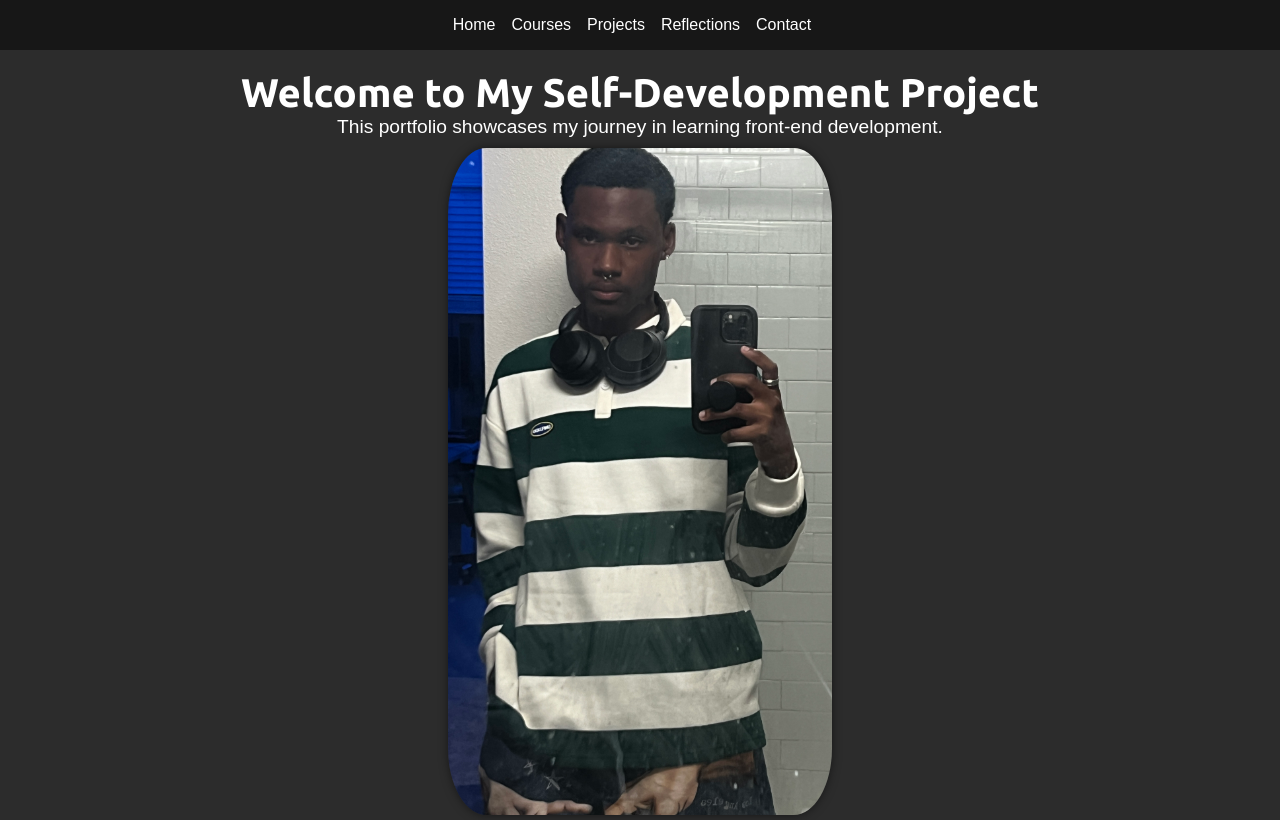
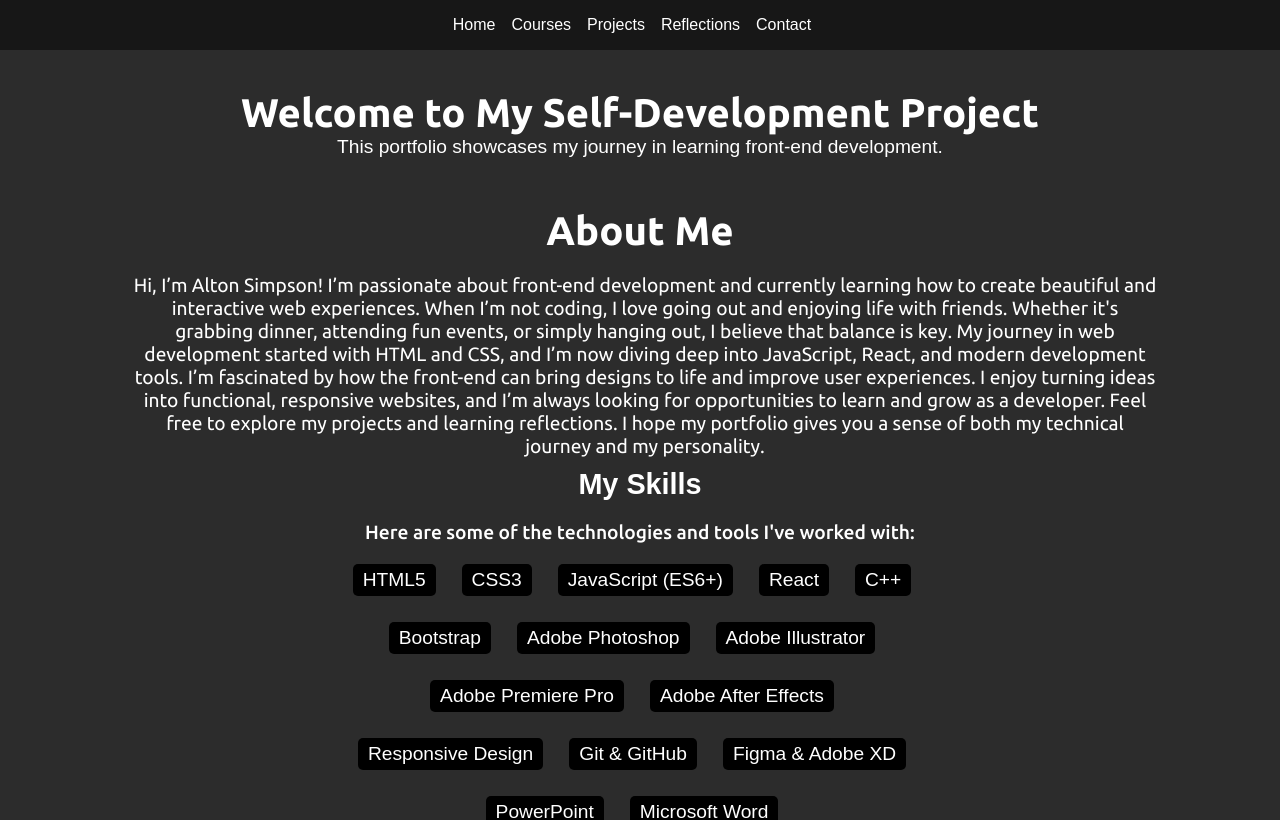
Before and after one commit to Ctrlalton03/Self-Portfolio, a React (Vite) app: page / in a window 1280 px wide. Shown: the top 820 px of the page. Built offline with nearby package versions, Linux system fonts and the light colour scheme; a web font is replaced by a local one.

Commit message:
remove profiile picture

```diff
--- a/src/CSS/Homepage.css
+++ b/src/CSS/Homepage.css
@@ -19,6 +19,8 @@
 .HeaderText{
     display: flex;
     flex-wrap: wrap;
+    padding: 10px;
+    margin: 10px;
     flex-direction: column;
     justify-content: center;
     align-items: center;
--- a/src/pages/homepage.jsx
+++ b/src/pages/homepage.jsx
@@ -11,7 +11,6 @@ const HomePage = () => {
         <h1>Welcome to My Self-Development Project</h1>
         <p>This portfolio showcases my journey in learning front-end development.</p>
       </section>
-      <img src="../Photo/Profile.jpeg" alt="Alton Simpson" className="AltonSimpson" />
       <section className='BodyContentContainer'>
         <h1>About Me</h1>
       <div className='BodyContent'>
```
